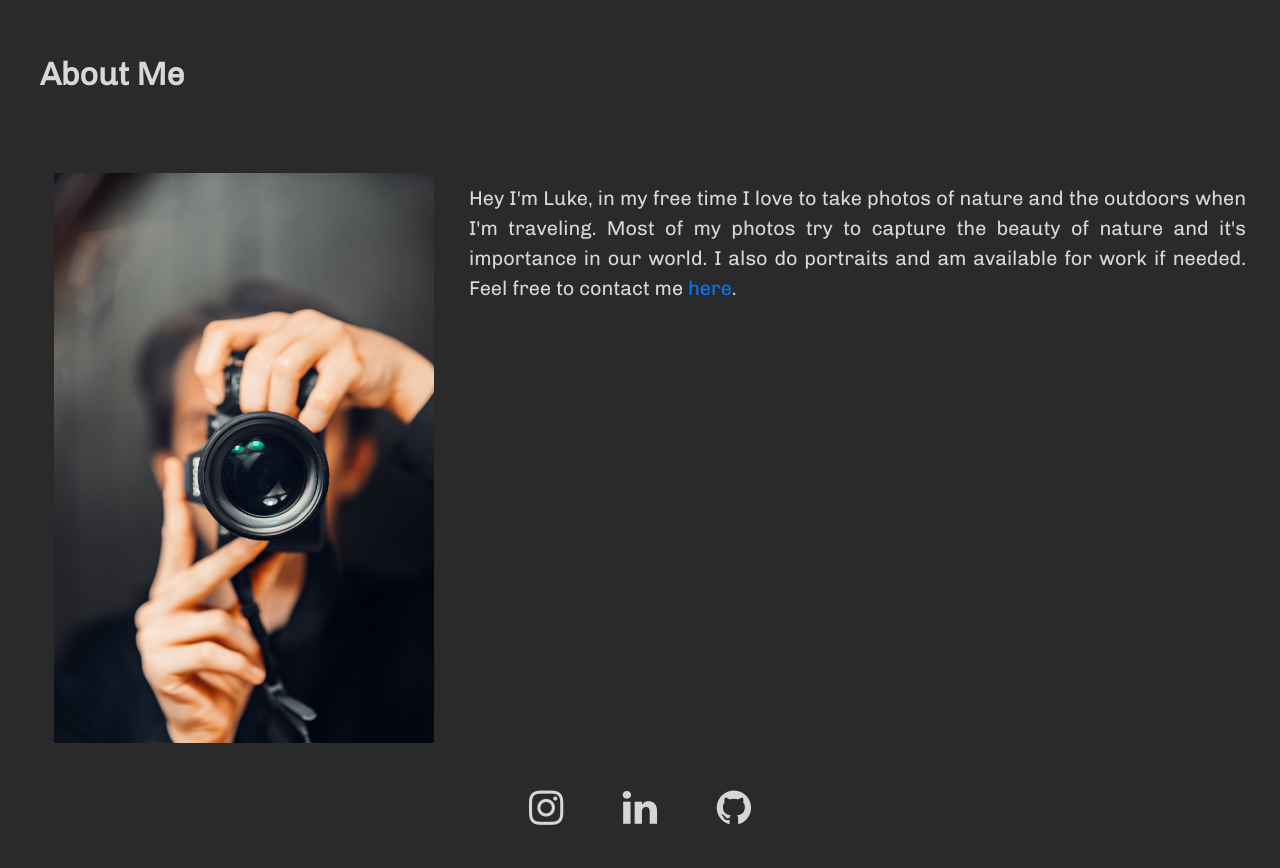
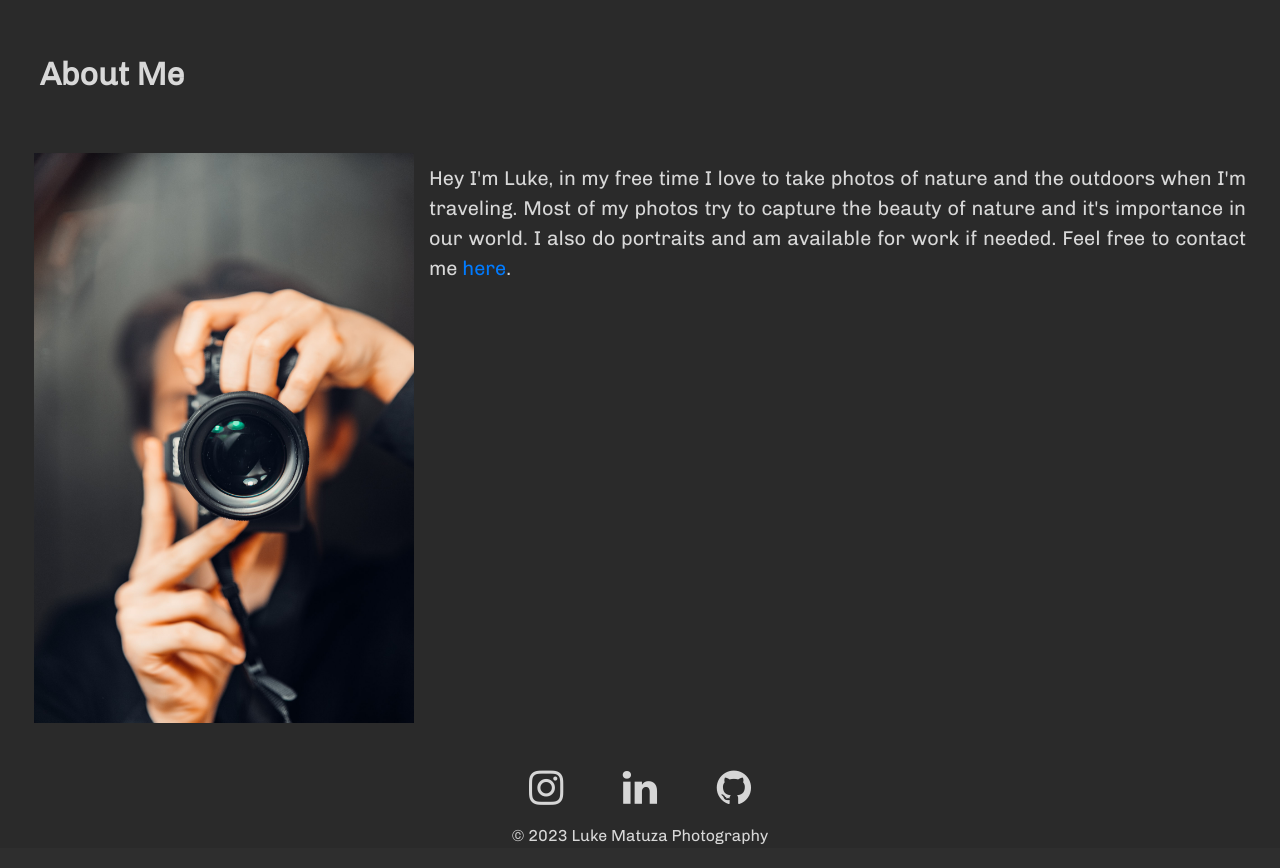
Before and after one commit to lukebluetiger/Photography-Website, a Flask app: page /about.html in a window 1280 px wide. Shown: the part 86-954 px from the top of the page. After the commit the page ends 930 px from the top, so only its background shows below. Run offline with Flask 2, Linux system fonts and the light colour scheme; some libraries are stand-ins or nearby versions.

Commit message:
fix about issue and copyright

```diff
--- a/static/style.css
+++ b/static/style.css
@@ -60,6 +60,11 @@
   white-space: nowrap;
   background-color: hsla(0, 0%, 100%, 0);
   border: 0;
+}
+
+.dropdown-item:hover {
+  background-color: hsl(0, 0%, 39%);
+  color: #d7d7d7;
 }
 
 /* The grid: Four equal columns that floats next to each other */
@@ -145,6 +150,7 @@
     flex: 100%;
     max-width: 100%;
   }
+
 }
 
 /*Modal */
@@ -277,12 +283,13 @@
   }
 
   .portrait-image {
-    height: 59vh;
+    height: 50vh;
   }
 
   .landscape-image {
     margin-top: 50%;
   }
+
 }
 
 html {
@@ -301,7 +308,7 @@ h2 {
   padding-left: 15px;
   padding-right: 15px;
   padding-top: 35px;
-  padding-bottom: 35px;
+  padding-bottom: 15px;
   margin: 15px 25px;
 }
 
@@ -344,6 +351,14 @@ footer {
   text-decoration: none;
 }
 
+div.copyright {
+  display: block;
+  position: absolute;
+  bottom: 0;
+  right: 0;
+  width: 100%;
+}
+
 .centered {
   position: absolute;
   top: 50%;
@@ -381,9 +396,10 @@ footer {
 
 
 #photo {
-  margin: 15px 25px;
+  margin: 15px 5px;
   padding: 10px 10px;
   float: left;
+  max-width: 100%;
   width: 400px;
 }
 
--- a/templates/about.html
+++ b/templates/about.html
@@ -86,6 +86,9 @@
         <a href="https://www.linkedin.com/in/luke-matuza-b2529021b/" class="fa fa-linkedin"></a>
         <a href="https://github.com/lukebluetiger" class="fa fa-github"></a>
     </div>
+    <div class="copyright">
+        <center>&copy; 2023 Luke Matuza Photography</center>
+    </div>
 </footer>
 
 </html>
--- a/templates/contact.html
+++ b/templates/contact.html
@@ -95,6 +95,9 @@
         <a href="https://www.linkedin.com/in/luke-matuza-b2529021b/" class="fa fa-linkedin"></a>
         <a href="https://github.com/lukebluetiger" class="fa fa-github"></a>
     </div>
+    <div class="copyright">
+        <center>&copy; 2023 Luke Matuza Photography</center>
+    </div>
 </footer>
 
 </html>
--- a/templates/index.html
+++ b/templates/index.html
@@ -105,6 +105,9 @@
     <a href="https://www.linkedin.com/in/luke-matuza-b2529021b/" class="fa fa-linkedin"></a>
     <a href="https://github.com/lukebluetiger" class="fa fa-github"></a>
   </div>
+  <div class="copyright">
+    <center>&copy; 2023 Luke Matuza Photography</center>
+  </div>
 </footer>
 
 </html>
--- a/templates/landscapes.html
+++ b/templates/landscapes.html
@@ -191,6 +191,9 @@
         <a href="https://www.linkedin.com/in/luke-matuza-b2529021b/" class="fa fa-linkedin"></a>
         <a href="https://github.com/lukebluetiger" class="fa fa-github"></a>
     </div>
+    <div class="copyright">
+        <center>&copy; 2023 Luke Matuza Photography</center>
+    </div>
 </footer>
 
 </html>
--- a/templates/portraits.html
+++ b/templates/portraits.html
@@ -142,6 +142,9 @@
         <a href="https://www.linkedin.com/in/luke-matuza-b2529021b/" class="fa fa-linkedin"></a>
         <a href="https://github.com/lukebluetiger" class="fa fa-github"></a>
     </div>
+    <div class="copyright">
+        <center>&copy; 2023 Luke Matuza Photography</center>
+    </div>
 </footer>
 
 </html>
```
Also changed, not shown: static/Raleway-Thin.ttf (added).
